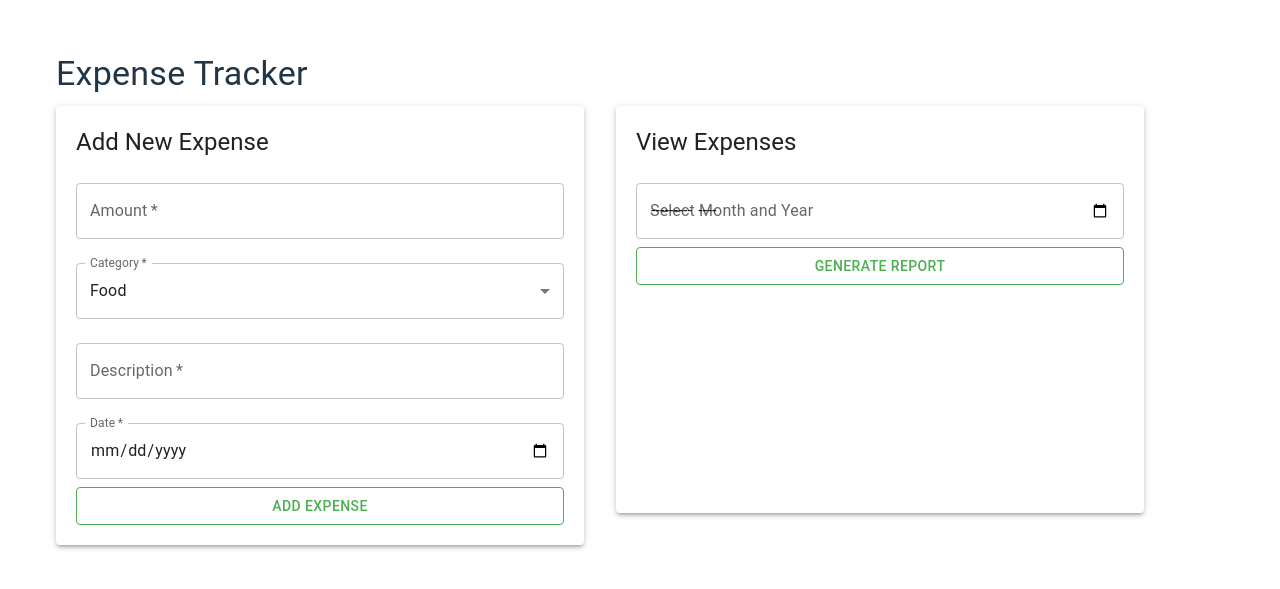
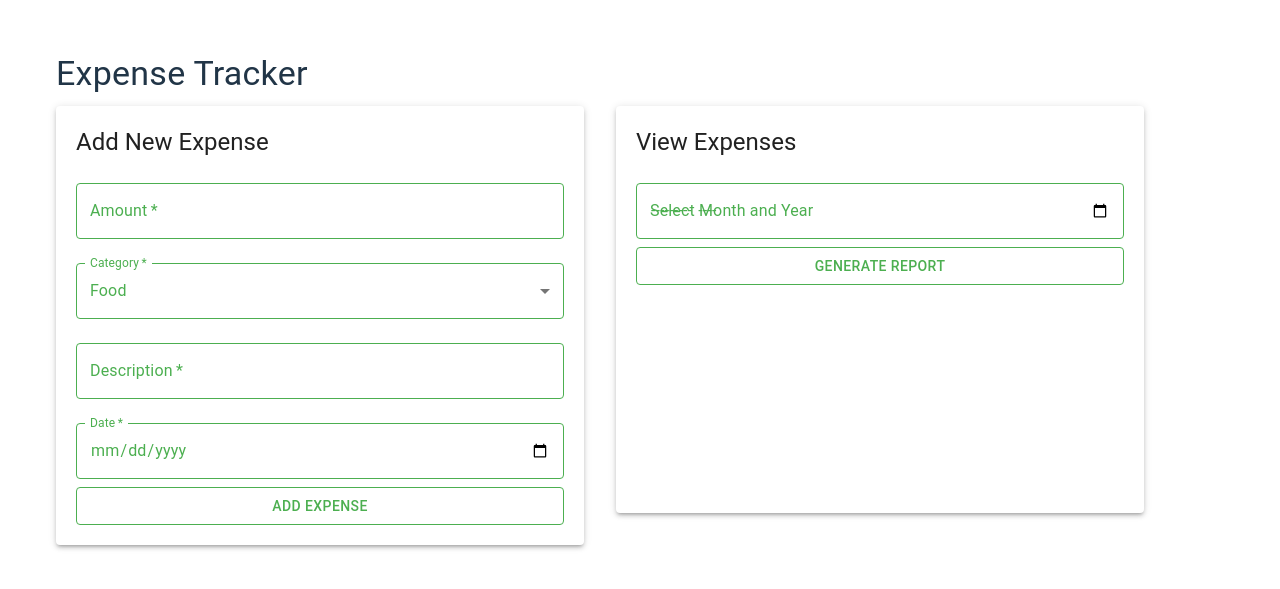
Before and after one commit to DanielA2212/CostManegerApp, a React (Vite) app: page / in a window 1280 px wide. Shown: the part 101-690 px from the top of the page. Built offline with nearby package versions, Linux system fonts and the light colour scheme.

Commit message:
changed text color and sorted the expense list

```diff
--- a/package.json
+++ b/package.json
@@ -12,6 +12,7 @@
   "dependencies": {
     "@emotion/react": "^11.14.0",
     "@emotion/styled": "^11.14.0",
+    "@mui/icons-material": "^6.4.1",
     "@mui/material": "^6.4.1",
     "chart.js": "^4.4.7",
     "react": "^18.3.1",
--- a/src/App.jsx
+++ b/src/App.jsx
@@ -1,8 +1,8 @@
-import { useState, useEffect } from "react";
-import { Chart } from "chart.js/auto";
+import {useState, useEffect} from "react";
+import {Chart} from "chart.js/auto";
 import expenseDB from "./expenseDB";
-import { Button, TextField, MenuItem, Box, Typography, Paper, Grid, Container } from "@mui/material";
-import { createTheme, ThemeProvider, styled } from "@mui/material/styles";
+import {Button, TextField, MenuItem, Box, Typography, Paper, Grid, Container} from "@mui/material";
+import {createTheme, ThemeProvider, styled} from "@mui/material/styles";
 
 const theme = createTheme({
     palette: {
@@ -22,6 +22,27 @@ const StyledButton = styled(Button)(({ theme }) => ({
     '&:hover': {
         backgroundColor: theme.palette.primary.main,
         color: theme.palette.secondary.main,
+    },
+}));
+
+// Custom styled TextField
+const StyledTextField = styled(TextField)(({theme}) => ({
+    '& .MuiInputLabel-root': {
+        color: theme.palette.primary.main, // Label color
+    },
+    '& .MuiOutlinedInput-root': {
+        '& fieldset': {
+            borderColor: theme.palette.primary.main, // Border color
+        },
+        '&:hover fieldset': {
+            borderColor: theme.palette.primary.dark, // Border color on hover
+        },
+        '&.Mui-focused fieldset': {
+            borderColor: theme.palette.primary.main, // Border color when focused
+        },
+    },
+    '& .MuiInputBase-input': {
+        color: theme.palette.primary.main, // Input text color
     },
 }));
 
@@ -77,7 +98,11 @@ const ExpenseTracker = () => {
             }
             const newExpense = { ...formData, amount: parseFloat(formData.amount) };
             const id = await expenseDB.save(newExpense);
-            setExpenses((prev) => [...prev, { ...newExpense, id }]);
+            const updatedExpenses = [...expenses, {
+                ...newExpense,
+                id
+            }].sort((a, b) => new Date(b.date) - new Date(a.date));
+            setExpenses(updatedExpenses);
             setFormData({ amount: "", category: "food", description: "", date: "" });
             showMessage("Expense added successfully!");
         } catch (error) {
@@ -96,7 +121,8 @@ const ExpenseTracker = () => {
     useEffect(() => {
         const fetchExpenses = async () => {
             const storedExpenses = await expenseDB.getAll();
-            setExpenses(storedExpenses);
+            const sortedExpenses = storedExpenses.sort((a, b) => new Date(b.date) - new Date(a.date));
+            setExpenses(sortedExpenses);
         };
         fetchExpenses();
     }, []);
@@ -119,8 +145,7 @@ const ExpenseTracker = () => {
 
     const updatePieChart = (filteredExpenses) => {
         const categoryTotals = filteredExpenses.reduce((acc, expense) => {
-            acc[expense.category] =
-                (acc[expense.category] || 0) + expense.amount;
+            acc[expense.category] = (acc[expense.category] || 0) + expense.amount;
             return acc;
         }, {});
 
@@ -129,9 +154,7 @@ const ExpenseTracker = () => {
             datasets: [
                 {
                     data: Object.values(categoryTotals),
-                    backgroundColor: Object.keys(categoryTotals).map(
-                        (key) => CHART_COLORS[key]
-                    ),
+                    backgroundColor: Object.keys(categoryTotals).map((key) => CHART_COLORS[key]),
                 },
             ],
         };
@@ -176,7 +199,7 @@ const ExpenseTracker = () => {
                             <Paper elevation={3} style={{ padding: "20px" }}>
                                 <Typography variant="h5" gutterBottom>Add New Expense</Typography>
                                 <form onSubmit={addExpense}>
-                                    <TextField
+                                    <StyledTextField
                                         fullWidth
                                         margin="normal"
                                         label="Amount"
@@ -187,7 +210,7 @@ const ExpenseTracker = () => {
                                         required
                                         inputProps={{ step: "0.01", min: "0" }}
                                     />
-                                    <TextField
+                                    <StyledTextField
                                         fullWidth
                                         margin="normal"
                                         select
@@ -202,8 +225,8 @@ const ExpenseTracker = () => {
                                                 {CATEGORIES[key]}
                                             </MenuItem>
                                         ))}
-                                    </TextField>
-                                    <TextField
+                                    </StyledTextField>
+                                    <StyledTextField
                                         fullWidth
                                         margin="normal"
                                         label="Description"
@@ -212,7 +235,7 @@ const ExpenseTracker = () => {
                                         onChange={handleInputChange}
                                         required
                                     />
-                                    <TextField
+                                    <StyledTextField
                                         fullWidth
                                         margin="normal"
                                         label="Date"
@@ -233,7 +256,7 @@ const ExpenseTracker = () => {
                         <Grid item xs={12} md={6}>
                             <Paper elevation={3} style={{ padding: "20px" }}>
                                 <Typography variant="h5" gutterBottom>View Expenses</Typography>
-                                <TextField
+                                <StyledTextField
                                     fullWidth
                                     margin="normal"
                                     label="Select Month and Year"
```
Also changed, not shown: 1 other file (tests, documents, lock files or other folders).
